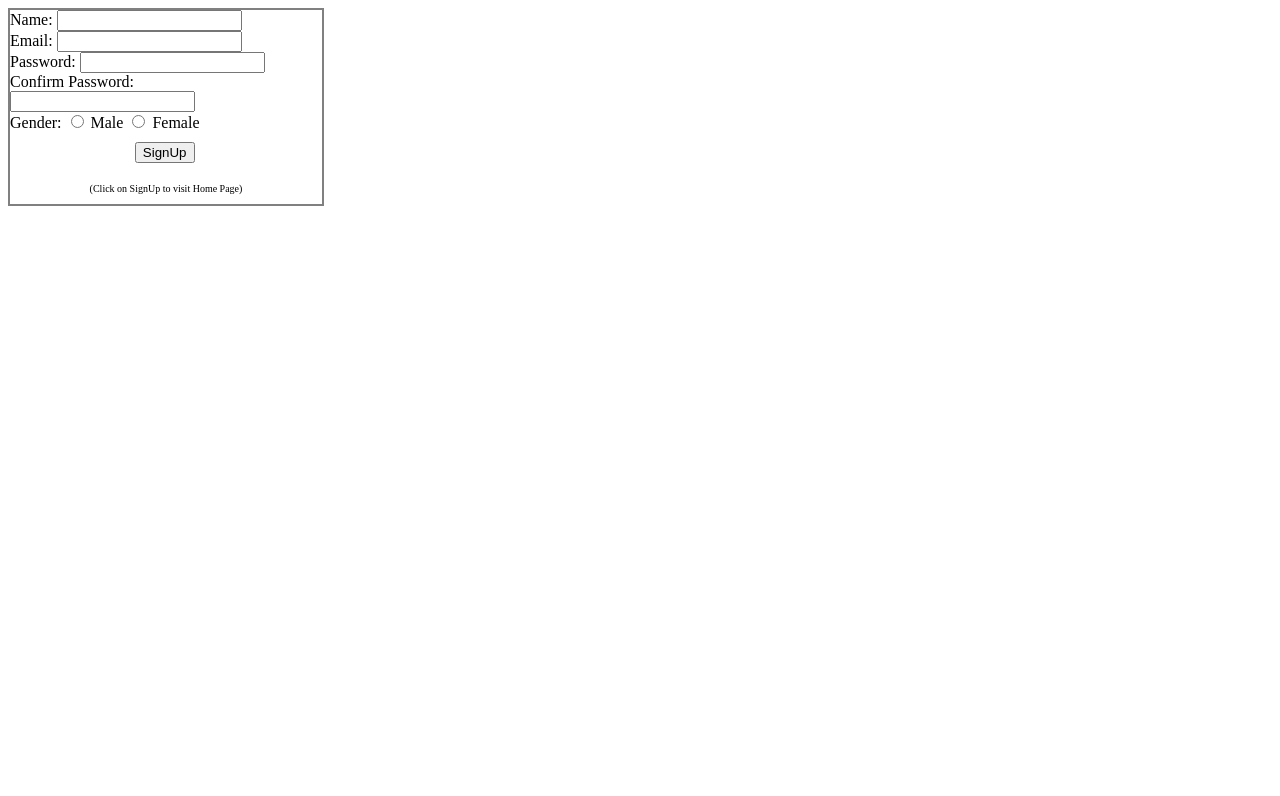
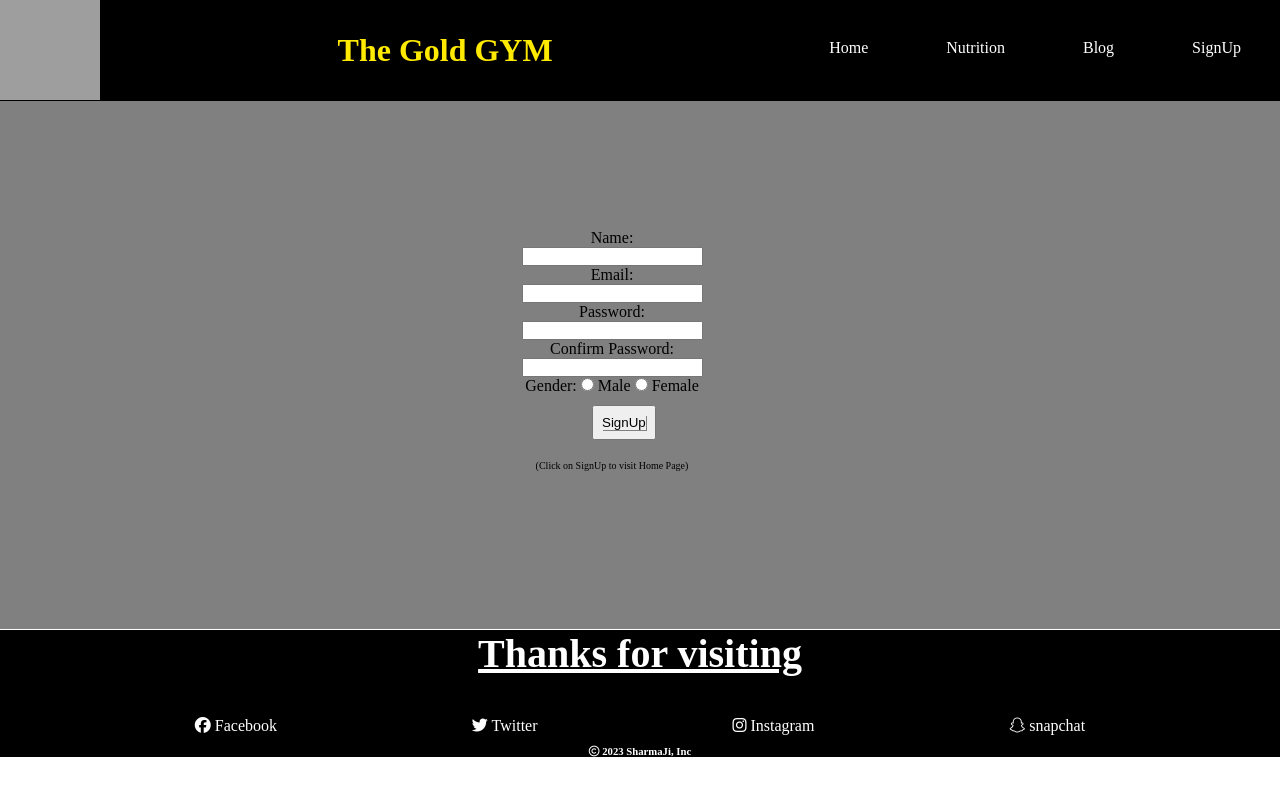
Before and after one commit to HelloCoder18/Final_Html_Assignment, a plain HTML site: page index.html in a window 1280 px wide. Drawn offline with Linux system fonts and the light colour scheme; grey boxes are pictures that could not be loaded.

Commit message:
Final Changes

```diff
--- a/index.html
+++ b/index.html
@@ -2,30 +2,143 @@
 <html lang="en">
 <head>
     <title>SignUp</title>
+    <link href="https://fonts.googleapis.com/css2?family=Lato&display=swap" rel="stylesheet">
+    <script src="https://kit.fontawesome.com/3fccd0a53b.js" crossorigin="anonymous"></script>
     <style>
+        html{
+                scroll-behavior: smooth;
+            }
+            *{
+                margin: 0%;
+                padding: 0%;
+            }
+
+           .nav-link a,.copyright a{
+                text-decoration: none;
+                color: white;
+
+            }
+            a:hover{
+                text-decoration: underline yellow;
+            }
+            .navbar{
+                display: flex;
+                justify-content: space-between;
+                background-color: black;
+
+            }
+            .nav-logo{
+                display: flex;
+                justify-content: center;
+                text-align: center;
+            }
+            .navbar h1{
+                color: #ffea00;
+                padding: 2rem;
+            }
+            h1:hover{
+                cursor: pointer;
+
+            }
+            h2{
+
+                text-align: center;
+                text-decoration: underline;
+                margin:40px 0px;
+            }
+            h4{
+                float: right;
+                margin: 0px 30px 0px 0px;
+            }
+            h5
+            {
+                text-align: center;
+                font-size: 40px;
+                margin: 1px 0px 40px 0px;
+                text-decoration: underline;
+                color: white;
+            }
+            h6{
+                text-align: center;
+                margin-top: 10px;
+                color:white;
+            }
+            p{
+                font-size: 20px;
+                margin: 10px 0px 30px 0px;
+            }
+            .logo{
+                height: 100px;
+                width: 100px;
+            }
+            .nav-link{
+                display: flex;
+            }
+            .nav-link li{
+
+            list-style: none;
+
+            padding: 39px;
+
+            }
+
         .container{
 
-            width: 25%;
+           background-color: grey;
         }
         .signup{
-
-            border:2px solid gray;
+            margin-left: 30%;
+            padding: 10%;
+            text-align: center;
+            width: 200px;
         }
-        .signup button{
+        button{
             margin: 10px 40%;
+            padding: 8px;
         }
-        a{
+        button:hover{
+            background-color: #ffea00;
+            transform: scale(1.02);
+            transition: 0.3s;
+        }
+        button a{
+            color: black;
+            box-shadow: 1px 1px gray;
             text-decoration: none;
-            color: black;
-
         }
         p{
             text-align: center;
             font-size: 10px;
         }
+
+            .copyright
+            {
+            background-color: black;
+            }
+            .footer-link{
+            color: white;
+            display: flex;
+            justify-content: space-evenly;
+            }
+
     </style>
 </head>
 <body>
+    <header class="navbar">
+        <div class="nav-logo">
+        <img src="https://encrypted-tbn0.gstatic.com/images?q=tbn:ANd9GcSKOWzMFW0UUxA1O6Xc7gdUEWIqe05_vPdpNqRGUT4EFljioDbMMY8rnhGK0TpSU3CcQqU&usqp=CAU" alt="logo" class="logo">
+
+        </div>
+        <h1>The Gold GYM</h1>
+        <nav>
+            <ul class="nav-link">
+                <li><a href="/resources/home.html">Home</a></li>
+                <li><a href="/resources/nutrition.html">Nutrition</a></li>
+                <li><a href="/resources/Blog.html">Blog</a></li>
+                <li><a href="/index.html">SignUp</a></li>
+                </ul>
+        </nav>
+</header>
     <div class="container">
         <div class="signup">
     <form>
@@ -51,5 +164,16 @@
       <p>(Click on SignUp to visit Home Page)</p>
     </div>
 </div>
+<footer class="copyright">
+    <h5 >Thanks for visiting</h5>
+            <nav class="footer-link">
+                <a href="https://www.facebook.com" target="_blank"><i class="fa-brands fa-facebook"></i> Facebook</a>
+                <a href="https://www.twitter.com"  target="_blank"><i class="fa-brands fa-twitter"></i> Twitter</a>
+                <a href="https://www.instagram.com"target="_blank"><i class="fa-brands fa-instagram"></i> Instagram</a>
+                <a href="https://www.snapchat.com" target="_blank"><i class="fa-brands fa-snapchat"></i> snapchat</a>
+            </nav>
+
+<h6><i class="fa-regular fa-copyright"></i> 2023 SharmaJi, Inc</h6>
+</footer>
 </body>
 </html>
```
Also changed, not shown: resources/Blog.html (+2 -3 lines), resources/home.html (+3 -4 lines), resources/nutrition.html (+2 -3 lines).
